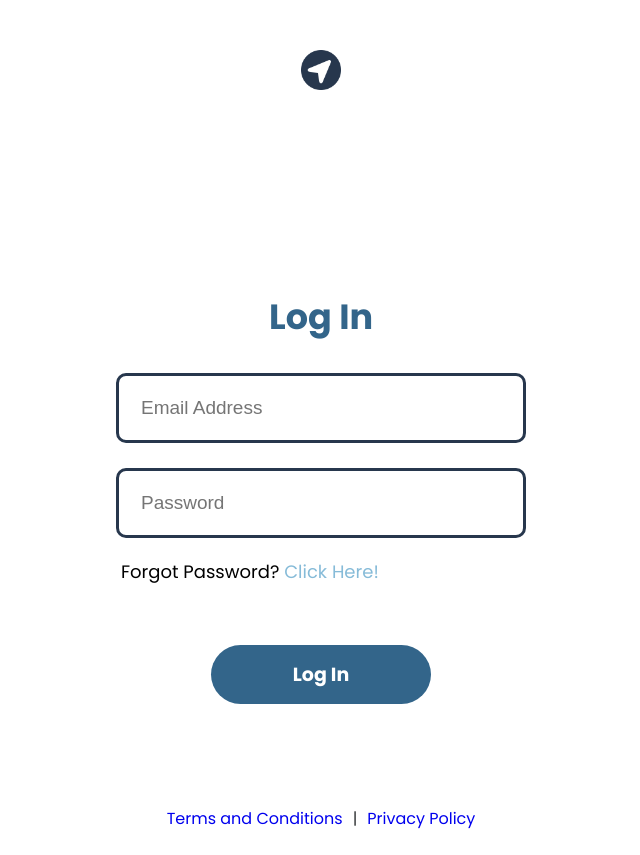
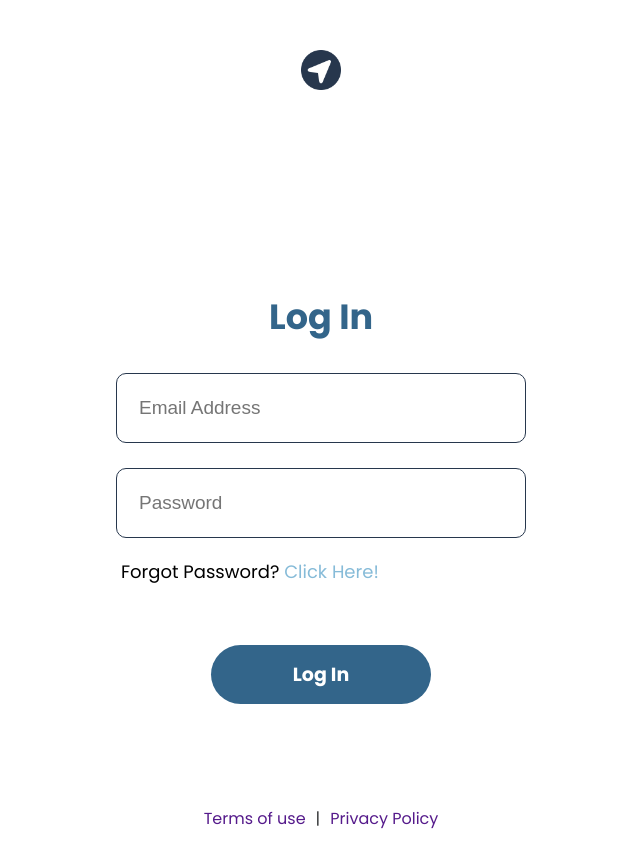
Before and after one commit to Roonaaan/CareerCompass, a React (Vite) app: page /Login in a window 1280 px wide. Shown: the whole page, without its empty margins (319-959 px from the left). Built offline with nearby package versions, Linux system fonts and the light colour scheme.

Commit message:
Updated Changes

```diff
--- a/src/landing/Login.jsx
+++ b/src/landing/Login.jsx
@@ -32,9 +32,9 @@ export const Login = () => {
                 </div>
             </div>
             <div className='footer'>
-                <a href='#'> Terms and Conditions </a>
+                <a href=''> Terms of use </a>
                 |
-                <a href='#'> Privacy Policy </a>
+                <a href=''> Privacy Policy </a>
             </div>
         </>
     )
--- a/src/landing/constants/features.jsx
+++ b/src/landing/constants/features.jsx
@@ -1,6 +1,6 @@
 import feature_1 from '../../assets/feature1.jpg'
-import feature_2 from '../../assets/feature1.jpg'
-import feature_3 from '../../assets/feature1.jpg'
+import feature_2 from '../../assets/feature2.jpg'
+import feature_3 from '../../assets/feature3.jpg'
 export const features = [
   {
     feature: "Assess Skills",
--- a/src/landing/styles/Login.css
+++ b/src/landing/styles/Login.css
@@ -53,6 +53,7 @@
     border-style: solid;
     border-color: #27374D;
     border-radius: 10px;
+    border-width: 1px;
 }
 
 .input input{
```
